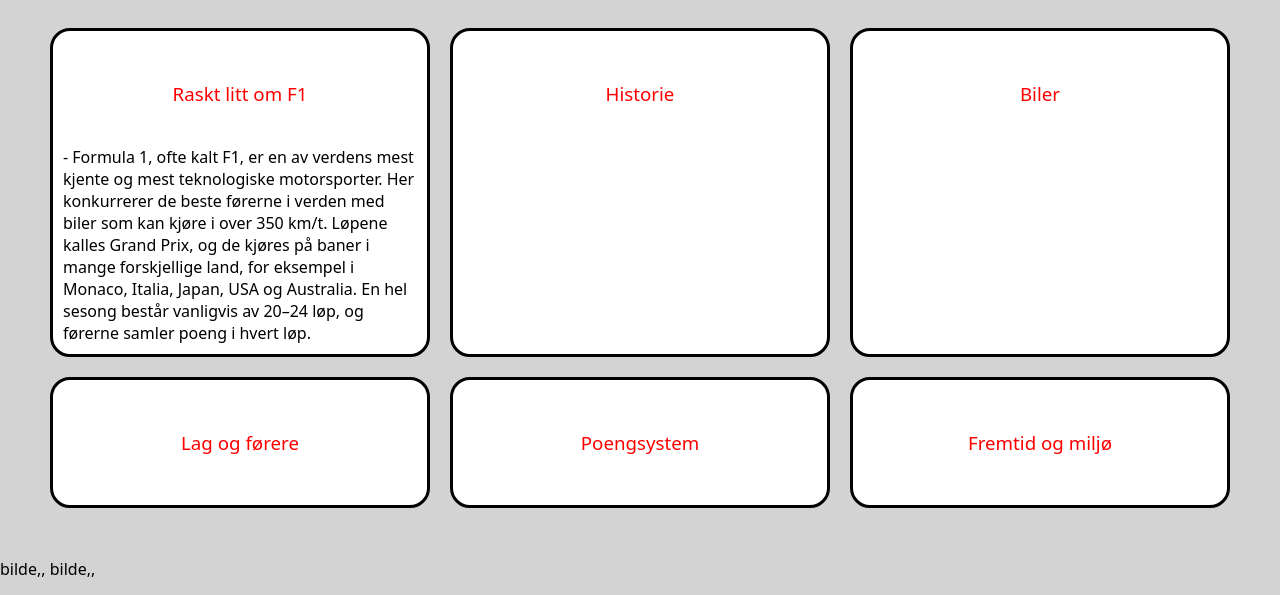
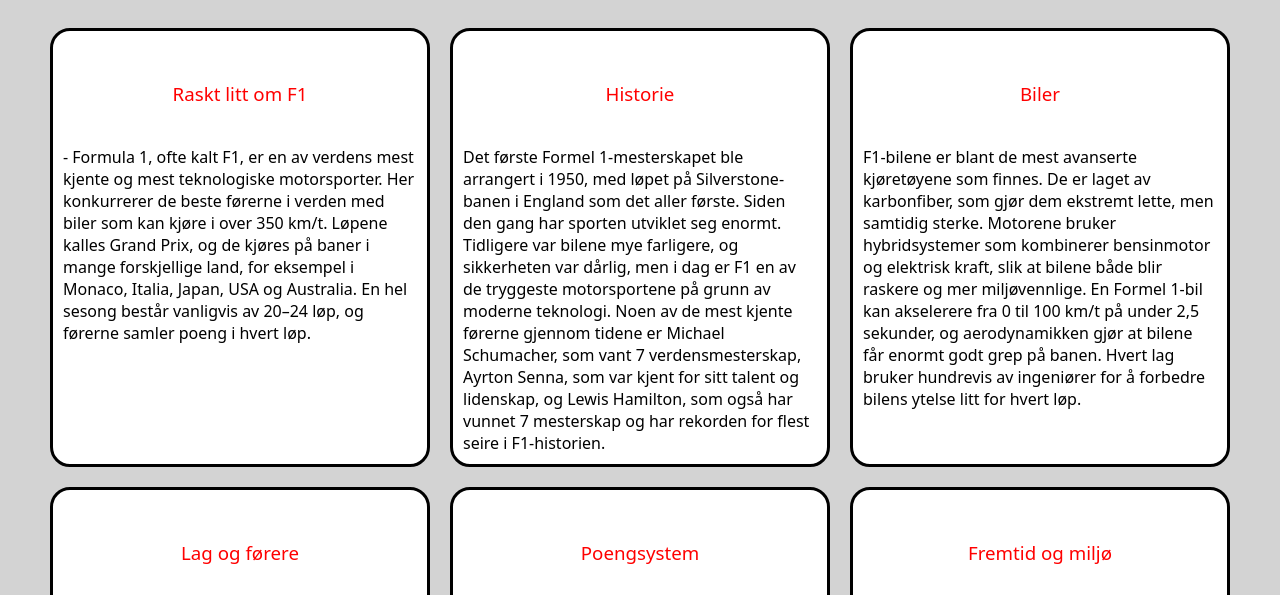
Before and after one commit to mariasodegaard-byte/innlevering-om-meg, a plain HTML site: page F1.html in a window 1280 px wide. Shown: the part 205-800 px from the top of the page. Drawn offline with Linux system fonts and the light colour scheme; a web font is replaced by a local one.

Commit message:
tredje commit

```diff
--- a/F1.html
+++ b/F1.html
@@ -87,19 +87,36 @@
     <div class="container">
         <div class="item">
             <h3>Raskt litt om F1</h3>
-            <p>- Formula 1, ofte kalt F1, er en av verdens mest kjente og mest teknologiske motorsporter. Her konkurrerer
-                 de beste førerne i verden med biler som kan kjøre i over 350 km/t. Løpene kalles Grand Prix, og de
-                 kjøres på baner i mange forskjellige land, for eksempel i Monaco, Italia, Japan, USA og Australia. En
-                 hel sesong består vanligvis av 20–24 løp, og førerne samler poeng i hvert løp.</p>
+            <p>- Formula 1, ofte kalt F1, er en av verdens mest kjente og mest teknologiske motorsporter. Her
+                konkurrerer
+                de beste førerne i verden med biler som kan kjøre i over 350 km/t. Løpene kalles Grand Prix, og de
+                kjøres på baner i mange forskjellige land, for eksempel i Monaco, Italia, Japan, USA og Australia. En
+                hel sesong består vanligvis av 20–24 løp, og førerne samler poeng i hvert løp.</p>
         </div>
         <div class="item">
             <h3>Historie</h3>
+            <p>Det første Formel 1-mesterskapet ble arrangert i 1950, med løpet på Silverstone-banen i England som det
+                aller første. Siden den gang har sporten utviklet seg enormt. Tidligere var bilene mye farligere, og
+                sikkerheten var dårlig, men i dag er F1 en av de tryggeste motorsportene på grunn av moderne teknologi.
+                Noen av de mest kjente førerne gjennom tidene er Michael Schumacher, som vant 7 verdensmesterskap,
+                Ayrton Senna, som var kjent for sitt talent og lidenskap, og Lewis Hamilton, som også har vunnet 7
+                mesterskap og har rekorden for flest seire i F1-historien.
+            </p>
         </div>
         <div class="item">
             <h3>Biler</h3>
+            <p>F1-bilene er blant de mest avanserte kjøretøyene som finnes. De er laget av karbonfiber, som gjør dem
+                ekstremt lette, men samtidig sterke. Motorene bruker hybridsystemer som kombinerer bensinmotor og
+                elektrisk kraft, slik at bilene både blir raskere og mer miljøvennlige.
+                En Formel 1-bil kan akselerere fra 0 til 100 km/t på under 2,5 sekunder, og aerodynamikken gjør at
+                bilene får enormt godt grep på banen. Hvert lag bruker hundrevis av ingeniører for å forbedre bilens
+                ytelse litt for hvert løp.
+            </p>
         </div>
         <div class="item">
             <h3>Lag og førere</h3>
+            <p>Det finnes rundt 10 lag i Formula 1, og hvert lag har to førere. Kjente lag er Ferrari, Mercedes, Red
+                Bull Racing, McLaren, Aston Martin og Williams.</p>
         </div>
         <div class="item">
             <h3>Poengsystem</h3>
```
Also changed, not shown: hoved.html (+6 -1 lines).
